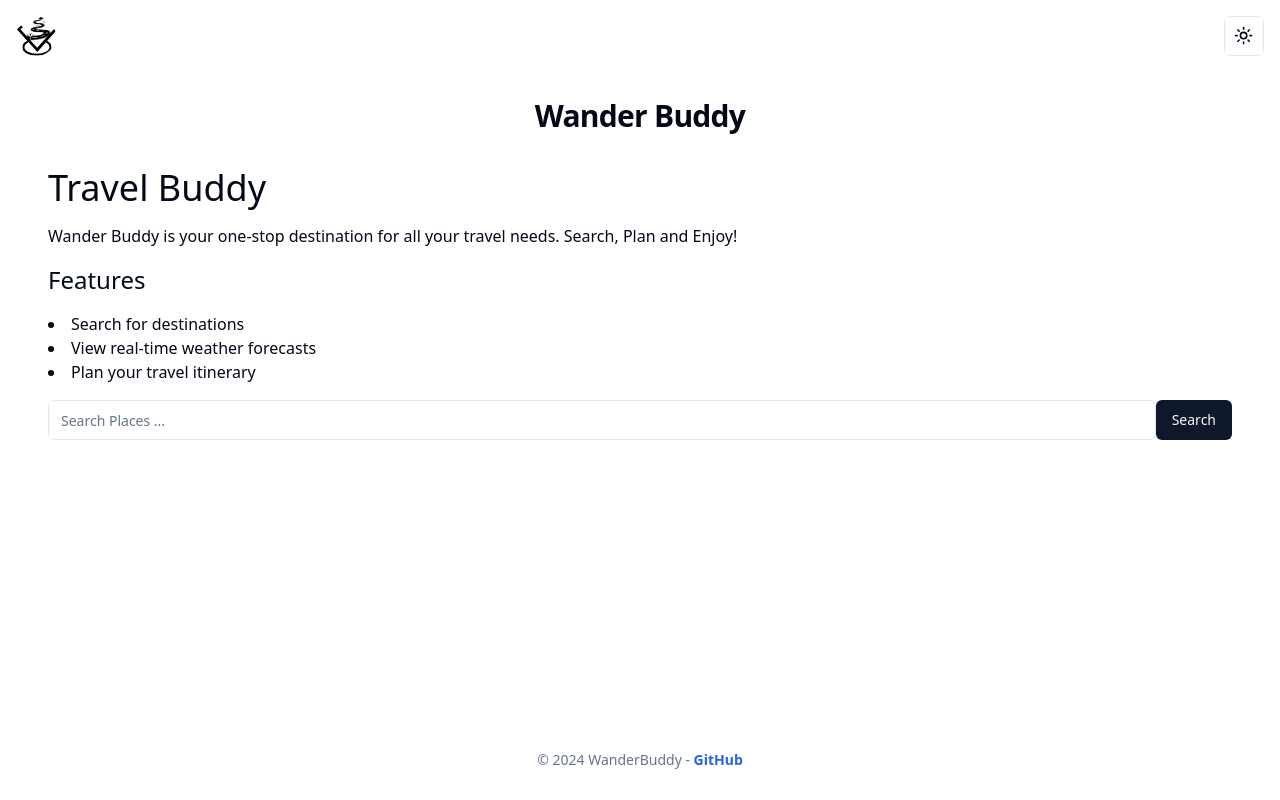
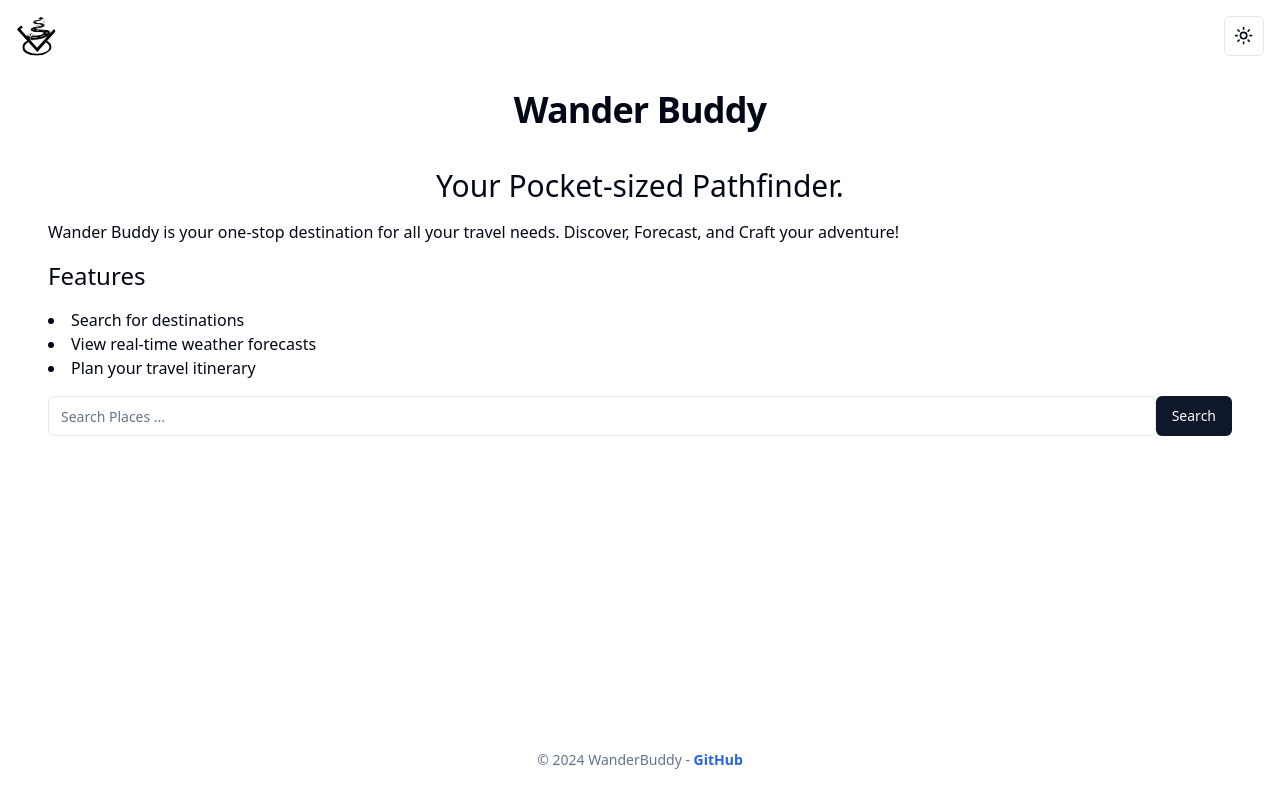
Before and after one commit to adelansari/wander-buddy, a React (Vite) app in the folder frontend/: page / in a window 1280 px wide. Built offline with nearby package versions, Linux system fonts and the light colour scheme.

Commit message:
Update header and landing page text

```diff
--- a/frontend/src/components/layouts/Header.tsx
+++ b/frontend/src/components/layouts/Header.tsx
@@ -5,7 +5,7 @@ export const Header = () => {
     <>
       <header className='flex items-center justify-center gap-4 min-h-[3rem] md:h-20 py-2 md:flex-row'>
         <PageHeader>
-          <PageHeaderHeading>Wander Buddy</PageHeaderHeading>
+          <PageHeaderHeading className='text-4xl mb-4'>Wander Buddy</PageHeaderHeading>
         </PageHeader>
       </header>
     </>
--- a/frontend/src/components/pages/LandingPage.tsx
+++ b/frontend/src/components/pages/LandingPage.tsx
@@ -31,9 +31,10 @@ const LandingPage = () => {
 
   return (
     <div className='p-4'>
-      <h1 className='text-4xl mb-4'>Travel Buddy</h1>
+      <h1 className='text-3xl text-center mb-4'>Your Pocket-sized Pathfinder.</h1>
       <p className='mb-4'>
-        Wander Buddy is your one-stop destination for all your travel needs. Search, Plan and Enjoy!
+        Wander Buddy is your one-stop destination for all your travel needs. Discover, Forecast, and Craft your
+        adventure!
       </p>
       <h2 className='text-2xl mb-4'>Features</h2>
       <ul className='list-disc list-inside mb-4'>
```
